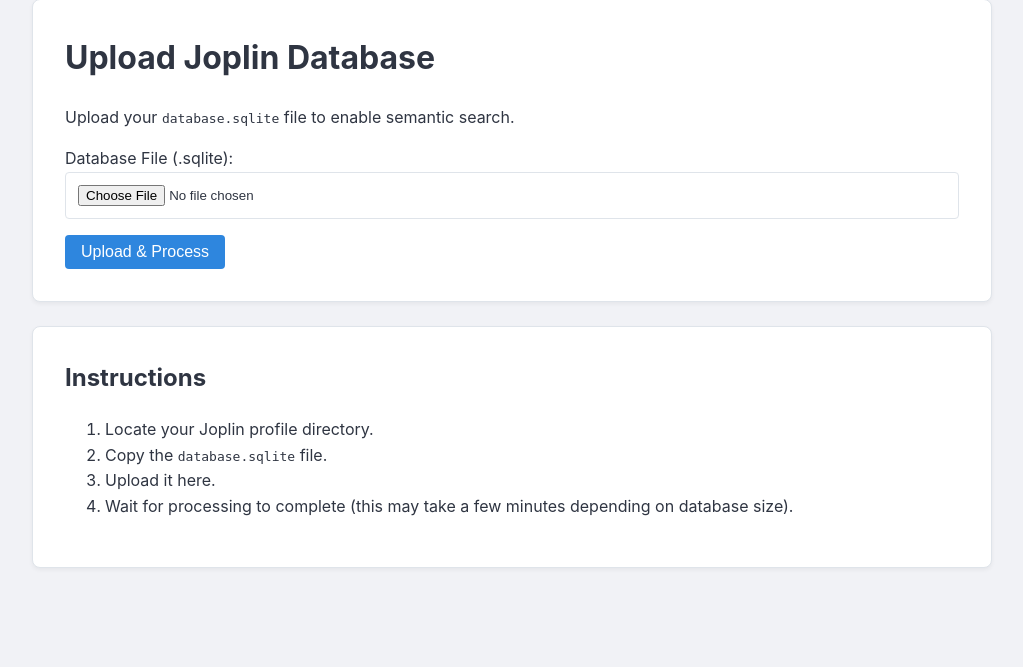
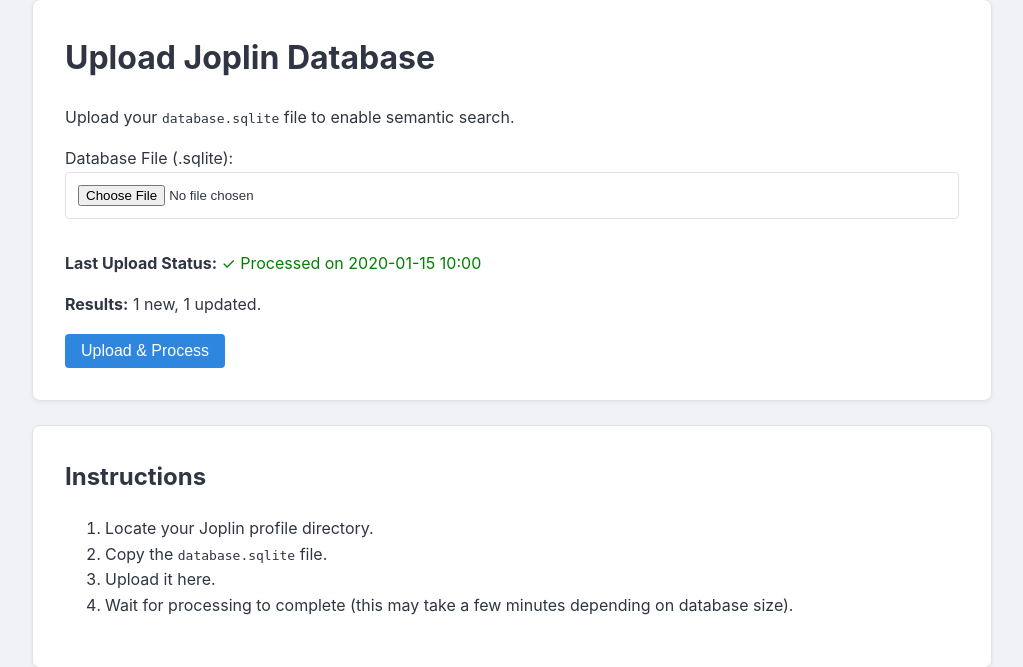
Before and after one commit to ben-kenney/joplin-rag, a Django app: page /upload/ in a window 1280 px wide. Shown: the part 98-765 px from the top of the page, without its empty margins (128-1151 px from the left). Run offline with Django 4.2, Linux system fonts and the light colour scheme; a user stored in the database is signed in; tables that the repository leaves empty hold one stand-in row (values such as "Sample post"); parts of the project's set-up code (start-up, migrations or seed data) failed here and were passed over.

Commit message:
Add hint about last Joplin db upload (#2)
* add info on last db upload date

* keep track number of new vs updated notes

* add tz detect for local timezone support

```diff
--- a/pyproject.toml
+++ b/pyproject.toml
@@ -9,6 +9,7 @@ dependencies = [
     "dj-database-url>=3.0.1",
     "django>=5.0",
     "django-allauth>=65.13.1",
+    "django-tz-detect",
     "django-widget-tweaks>=1.5.1",
     "gunicorn>=23.0.0",
     "langchain>=1.2.0",
--- a/src/joplin_rag/settings.py
+++ b/src/joplin_rag/settings.py
@@ -45,6 +45,7 @@ INSTALLED_APPS = [
     'allauth',
     'allauth.account',
     'pgvector',
+    'tz_detect',
     'widget_tweaks', # For form styling if needed, but using manual css
 
     # Local
@@ -55,6 +56,7 @@ MIDDLEWARE = [
     'django.middleware.security.SecurityMiddleware',
     'whitenoise.middleware.WhiteNoiseMiddleware',
     'django.contrib.sessions.middleware.SessionMiddleware',
+    'tz_detect.middleware.TimezoneMiddleware',
     'django.middleware.common.CommonMiddleware',
     'django.middleware.csrf.CsrfViewMiddleware',
     'django.contrib.auth.middleware.AuthenticationMiddleware',
--- a/src/joplin_rag/urls.py
+++ b/src/joplin_rag/urls.py
@@ -4,5 +4,6 @@ from django.urls import path, include
 urlpatterns = [
     path('admin/', admin.site.urls),
     path('accounts/', include('allauth.urls')),
+    path('tz_detect/', include('tz_detect.urls')),
     path('', include('notes.urls')),
 ]
--- a/src/notes/models.py
+++ b/src/notes/models.py
@@ -9,6 +9,8 @@ class JoplinUpload(models.Model):
     file = models.FileField(upload_to='uploads/sqlite/')
     uploaded_at = models.DateTimeField(auto_now_add=True)
     processed = models.BooleanField(default=False)
+    new_notes_count = models.IntegerField(default=0)
+    updated_notes_count = models.IntegerField(default=0)
     error_message = models.TextField(blank=True, null=True)
 
     def __str__(self):
--- a/src/notes/views.py
+++ b/src/notes/views.py
@@ -22,7 +22,8 @@ def upload_view(request):
         else:
             messages.error(request, 'No file selected.')
 
-    return render(request, 'notes/upload.html')
+    last_upload = JoplinUpload.objects.filter(user=request.user).order_by('-uploaded_at').first()
+    return render(request, 'notes/upload.html', {'last_upload': last_upload})
 
 from .search import search_notes
 
@@ -34,8 +35,11 @@ def search_view(request):
     if query:
         results = search_notes(query, request.user)
 
+    last_upload = JoplinUpload.objects.filter(user=request.user).order_by('-uploaded_at').first()
+
     context = {
         'query': query,
         'results': results,
+        'last_upload': last_upload,
     }
     return render(request, 'notes/search.html', context)
--- a/src/templates/base.html
+++ b/src/templates/base.html
@@ -1,10 +1,13 @@
 {% load static %}
 <!DOCTYPE html>
 <html lang="en">
+
 <head>
     <meta charset="UTF-8">
     <meta name="viewport" content="width=device-width, initial-scale=1.0">
-    <title>Joplin RAG Search</title>
+    <title>{% block title %}Joplin RAG Search{% endblock %}</title>
+    {% load tz_detect %}
+    {% tz_detect %}
     <style>
         :root {
             --primary: #2e86de;
@@ -63,7 +66,7 @@
             border-radius: 8px;
             padding: 2rem;
             margin-bottom: 1.5rem;
-            box-shadow: 0 2px 4px rgba(0,0,0,0.05);
+            box-shadow: 0 2px 4px rgba(0, 0, 0, 0.05);
         }
 
         .btn {
@@ -82,7 +85,10 @@
             background-color: var(--secondary);
         }
 
-        input[type="text"], input[type="file"], input[type="email"], input[type="password"] {
+        input[type="text"],
+        input[type="file"],
+        input[type="email"],
+        input[type="password"] {
             width: 100%;
             padding: 0.75rem;
             border: 1px solid var(--border);
@@ -97,17 +103,30 @@
             margin-bottom: 1rem;
         }
 
-        .alert-success { background-color: #d1e7dd; color: #0f5132; }
-        .alert-error { background-color: #f8d7da; color: #842029; }
+        .alert-success {
+            background-color: #d1e7dd;
+            color: #0f5132;
+        }
 
-        h1, h2, h3 { margin-top: 0; }
+        .alert-error {
+            background-color: #f8d7da;
+            color: #842029;
+        }
+
+        h1,
+        h2,
+        h3 {
+            margin-top: 0;
+        }
 
         .result-item {
             border-bottom: 1px solid var(--border);
             padding: 1rem 0;
         }
 
-        .result-item:last-child { border-bottom: none; }
+        .result-item:last-child {
+            border-bottom: none;
+        }
 
         .result-meta {
             font-size: 0.875rem;
@@ -124,6 +143,7 @@
         }
     </style>
 </head>
+
 <body>
     <nav>
         <a href="{% url 'notes:upload' %}" class="brand">Joplin RAG</a>
@@ -151,4 +171,5 @@
         {% block content %}{% endblock %}
     </div>
 </body>
+
 </html>
--- a/src/templates/notes/upload.html
+++ b/src/templates/notes/upload.html
@@ -11,6 +11,23 @@
             <label for="id_file">Database File (.sqlite):</label>
             <input type="file" name="file" id="id_file" required accept=".sqlite">
         </div>
+        {% if last_upload %}
+        <p>
+            <strong>Last Upload Status:</strong>
+            {% if last_upload.processed %}
+            <span style="color: green;">✓ Processed on {{ last_upload.uploaded_at|date:"Y-m-d H:i" }}</span>
+            {% else %}
+            <span style="color: orange;">⟳ Processing... (Refresh page to check status)</span>
+            {% endif %}
+        </p>
+        {% if last_upload.processed %}
+        <p>
+            <strong>Results:</strong>
+            {{ last_upload.new_notes_count }} new,
+            {{ last_upload.updated_notes_count }} updated.
+        </p>
+        {% endif %}
+        {% endif %}
         <button type="submit" class="btn">Upload & Process</button>
     </form>
 </div>
```
Also changed, not shown: src/notes/etl.py (+7 -0 lines), src/templates/notes/search.html (+8 -0 lines), src/notes/migrations/0002_joplinupload_new_notes_count_and_more.py (added). Lines whose indentation alone changed are shown as unchanged.
